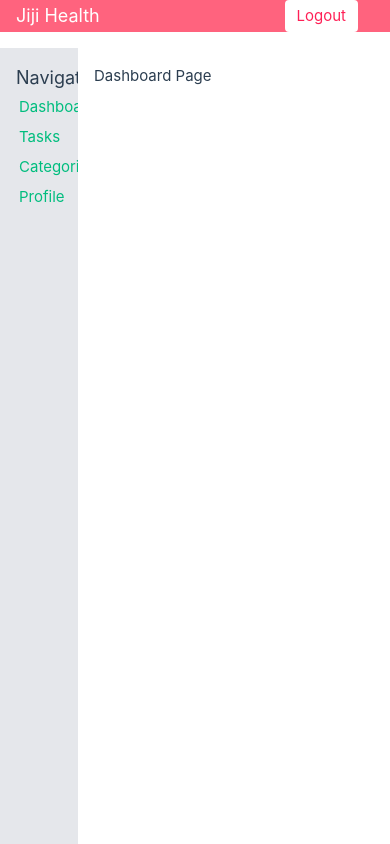
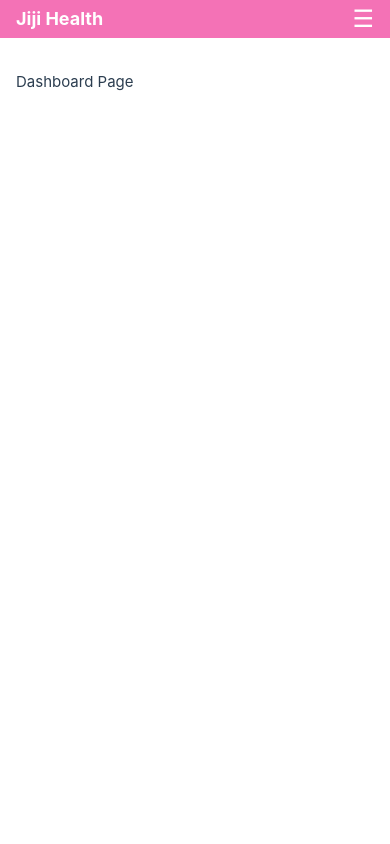
Before and after one commit to Leon-Mbegera/JiJi_Health_Frontend, a Vue app: page /dashboard in a window 390 px wide. Built offline with nearby package versions, Linux system fonts and the light colour scheme; sample sign-in values are in the browser's storage.

Commit message:
refactor authenticated layout to be mobile responsive

```diff
--- a/src/assets/main.css
+++ b/src/assets/main.css
@@ -62,7 +62,6 @@ a,
 
 .container {
   width: 100%;
-  margin: 2rem;
   padding: 1rem;
 }
 
--- a/src/layouts/AuthenticatedLayout.vue
+++ b/src/layouts/AuthenticatedLayout.vue
@@ -1,43 +1,257 @@
-<template>
-  <div class="w-screen min-h-screen flex flex-col">
-    <div class="h-1/12 bg-rose-400 navbar flex items-center justify-between px-4 text-white">
-      <h1 class="text-lg font-bold">Jiji Health</h1>
-      <button
-        @click="handleLogout"
-        class="bg-white text-rose-500 px-3 py-1 rounded hover:bg-gray-100 mx-4 hover:cursor-pointer"
-      >
-        Logout
-      </button>
-    </div>
-
-    <div class="flex-grow flex h-11/12">
-      <div class="w-1/5 bg-gray-200 sidebar overflow-y-auto p-4">
-        <h2 class="text-lg font-semibold mb-4">Navigation</h2>
-        <nav class="flex flex-col space-y-2">
-          <RouterLink to="/dashboard" class="hover:underline">Dashboard</RouterLink>
-          <RouterLink to="/tasks" class="hover:underline">Tasks</RouterLink>
-          <RouterLink to="/categories" class="hover:underline">Categories</RouterLink>
-          <RouterLink to="/profile" class="hover:underline">Profile</RouterLink>
-        </nav>
-      </div>
-
-      <div class="flex-grow overflow-y-auto p-4">
-        <RouterView />
-      </div>
-    </div>
-  </div>
-</template>
-
 <script setup>
+import { ref } from 'vue'
 import { RouterLink, RouterView } from 'vue-router'
 import { useRouter } from 'vue-router'
 import { useAuthStore } from '@/stores/auth'
 
 const router = useRouter()
 const auth = useAuthStore()
+const isMobileMenuOpen = ref(false)
+
+const toggleMobileMenu = () => {
+  isMobileMenuOpen.value = !isMobileMenuOpen.value
+}
 
 const handleLogout = async () => {
-  await auth.logout()
-  router.push('/login')
+  try {
+    console.log('Logged out successfully')
+    auth.clearAuthData()
+    router.push({ name: 'Login' })
+  } catch (error) {
+    console.error('Logout failed:', error)
+    auth.clearAuthData()
+    router.push({ name: 'Login' })
+  }
 }
+
+router.afterEach(() => {
+  isMobileMenuOpen.value = false
+})
 </script>
+
+<template>
+  <div class="authenticated-layout-container">
+    <header class="navbar">
+      <div class="navbar-content">
+        <h1 class="app-title">Jiji Health</h1>
+        <button class="hamburger-menu" @click="toggleMobileMenu">&#9776;</button>
+        <div class="desktop-nav">
+          <button @click="handleLogout" class="logout-button">Logout</button>
+        </div>
+      </div>
+    </header>
+
+    <nav :class="['mobile-nav', { 'mobile-nav-open': isMobileMenuOpen }]">
+      <RouterLink to="/dashboard" class="mobile-nav-link">Dashboard</RouterLink>
+      <RouterLink to="/tasks" class="mobile-nav-link">Tasks</RouterLink>
+      <RouterLink to="/categories" class="mobile-nav-link">Categories</RouterLink>
+      <RouterLink to="/profile" class="mobile-nav-link">Profile</RouterLink>
+      <button @click="handleLogout" class="mobile-logout-button">Logout</button>
+    </nav>
+
+    <div class="main-content-area">
+      <aside class="sidebar">
+        <h2 class="sidebar-title">Navigation</h2>
+        <nav class="sidebar-nav">
+          <RouterLink to="/dashboard" class="sidebar-nav-link">Dashboard</RouterLink>
+          <RouterLink to="/tasks" class="sidebar-nav-link">Tasks</RouterLink>
+          <RouterLink to="/categories" class="sidebar-nav-link">Categories</RouterLink>
+          <RouterLink to="/profile" class="sidebar-nav-link">Profile</RouterLink>
+        </nav>
+      </aside>
+
+      <main class="router-view-content">
+        <RouterView />
+      </main>
+    </div>
+  </div>
+</template>
+
+<style scoped>
+.authenticated-layout-container {
+  width: 100vw;
+  min-height: 100vh;
+  display: flex;
+  flex-direction: column;
+}
+
+.navbar {
+  height: 12%;
+  background-color: #f472b6;
+  color: white;
+  display: flex;
+  align-items: center;
+  padding: 0 1rem;
+}
+
+.navbar-content {
+  width: 100%;
+  display: flex;
+  justify-content: space-between;
+  align-items: center;
+}
+
+.app-title {
+  font-size: 1.125rem;
+  font-weight: bold;
+}
+
+.hamburger-menu {
+  background: none;
+  border: none;
+  color: white;
+  font-size: 1.5rem;
+  cursor: pointer;
+  display: block;
+}
+
+.desktop-nav {
+  display: none;
+  align-items: center;
+}
+
+.nav-link {
+  margin-left: 1rem;
+  text-decoration: none;
+  color: white;
+}
+
+.nav-link:hover {
+  text-decoration: underline;
+}
+
+.logout-button {
+  background-color: white;
+  color: #f472b6;
+  padding: 0.25rem 0.75rem;
+  border-radius: 0.25rem;
+  margin-left: 1rem;
+  cursor: pointer;
+  border: none;
+}
+
+.logout-button:hover {
+  background-color: #f3f4f6;
+}
+
+.mobile-nav {
+  background-color: #f3f4f6;
+  padding: 1rem;
+  display: flex;
+  flex-direction: column;
+  position: absolute;
+  top: 12%;
+  left: 0;
+  width: 100%;
+  height: 88%;
+  overflow-y: auto;
+  transform: translateX(-100%);
+  transition: transform 0.3s ease-in-out;
+  z-index: 10;
+}
+
+.mobile-nav-open {
+  transform: translateX(0);
+}
+
+.mobile-nav-link {
+  padding: 0.75rem 0;
+  text-decoration: none;
+  color: #1f2937;
+  border-bottom: 1px solid #e5e7eb;
+}
+
+.mobile-nav-link:last-child {
+  border-bottom: none;
+}
+
+.mobile-nav-link:hover {
+  text-decoration: underline;
+  background-color: #e5e7eb;
+}
+
+.mobile-logout-button {
+  background-color: #f472b6;
+  color: white;
+  padding: 0.5rem 1rem;
+  border-radius: 0.25rem;
+  margin-top: 1rem;
+  cursor: pointer;
+  border: none;
+  align-self: flex-start;
+}
+
+.mobile-logout-button:hover {
+  background-color: #ec4899;
+}
+
+.main-content-area {
+  flex-grow: 1;
+  display: flex;
+  height: 88%;
+}
+
+.sidebar {
+  width: 20%;
+  background-color: #e5e7eb;
+  overflow-y: auto;
+  padding: 1rem;
+  display: none;
+  flex-direction: column;
+}
+
+.sidebar-title {
+  font-size: 1.125rem;
+  font-weight: 600;
+  margin-bottom: 1rem;
+}
+
+.sidebar-nav {
+  display: flex;
+  flex-direction: column;
+  gap: 0.5rem;
+}
+
+.sidebar-nav-link {
+  text-decoration: none;
+  color: #1f2937;
+}
+
+.sidebar-nav-link:hover {
+  text-decoration: underline;
+}
+
+.router-view-content {
+  flex-grow: 1;
+  overflow-y: auto;
+  padding: 1rem;
+}
+
+@media (min-width: 768px) {
+  .hamburger-menu {
+    display: none;
+  }
+
+  .desktop-nav {
+    display: flex;
+  }
+
+  .mobile-nav {
+    display: none;
+  }
+
+  .sidebar {
+    display: flex;
+  }
+}
+
+.sidebar-nav-link.router-link-exact-active {
+  font-weight: bold;
+  color: #3b82f6;
+}
+
+.nav-link.router-link-exact-active {
+  font-weight: bold;
+  color: #3b82f6;
+}
+</style>
```
